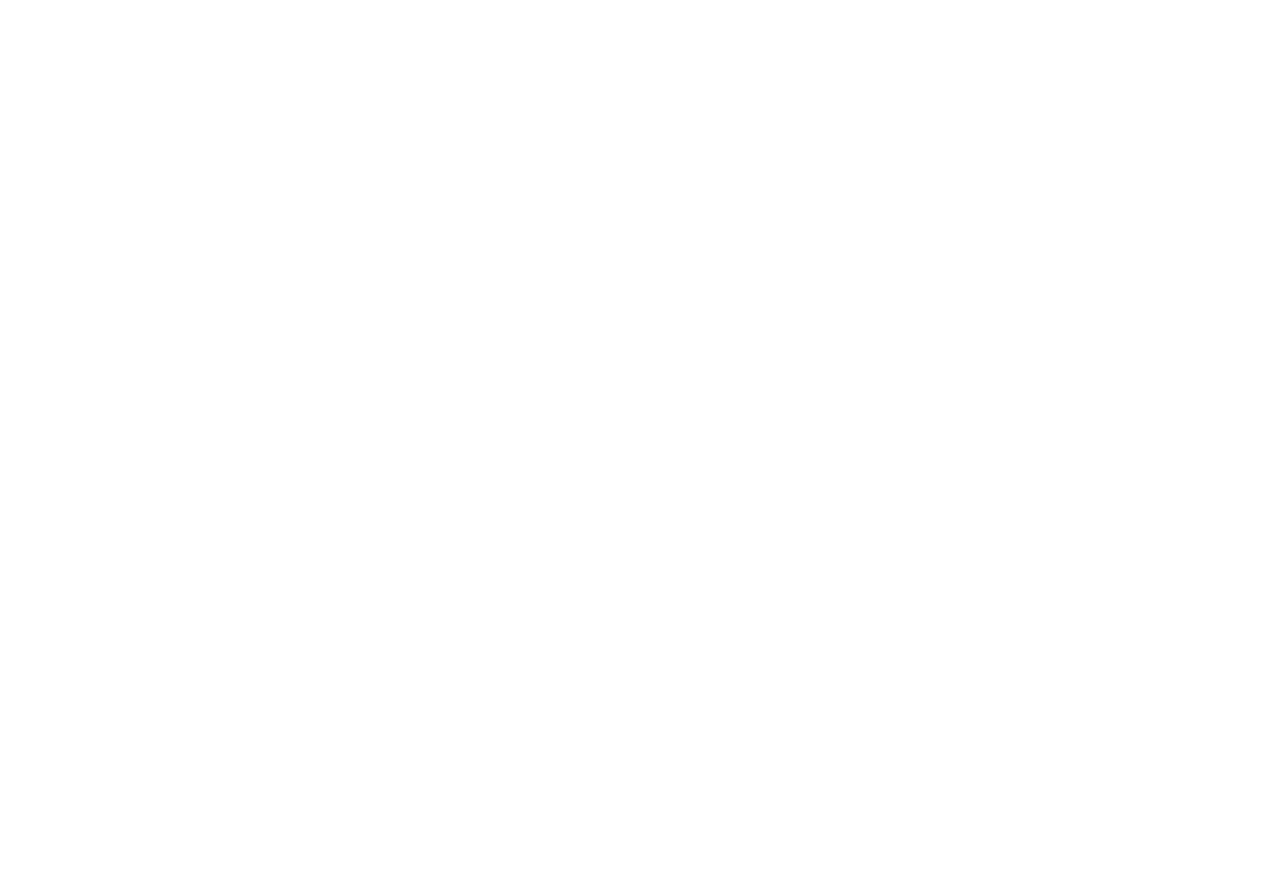
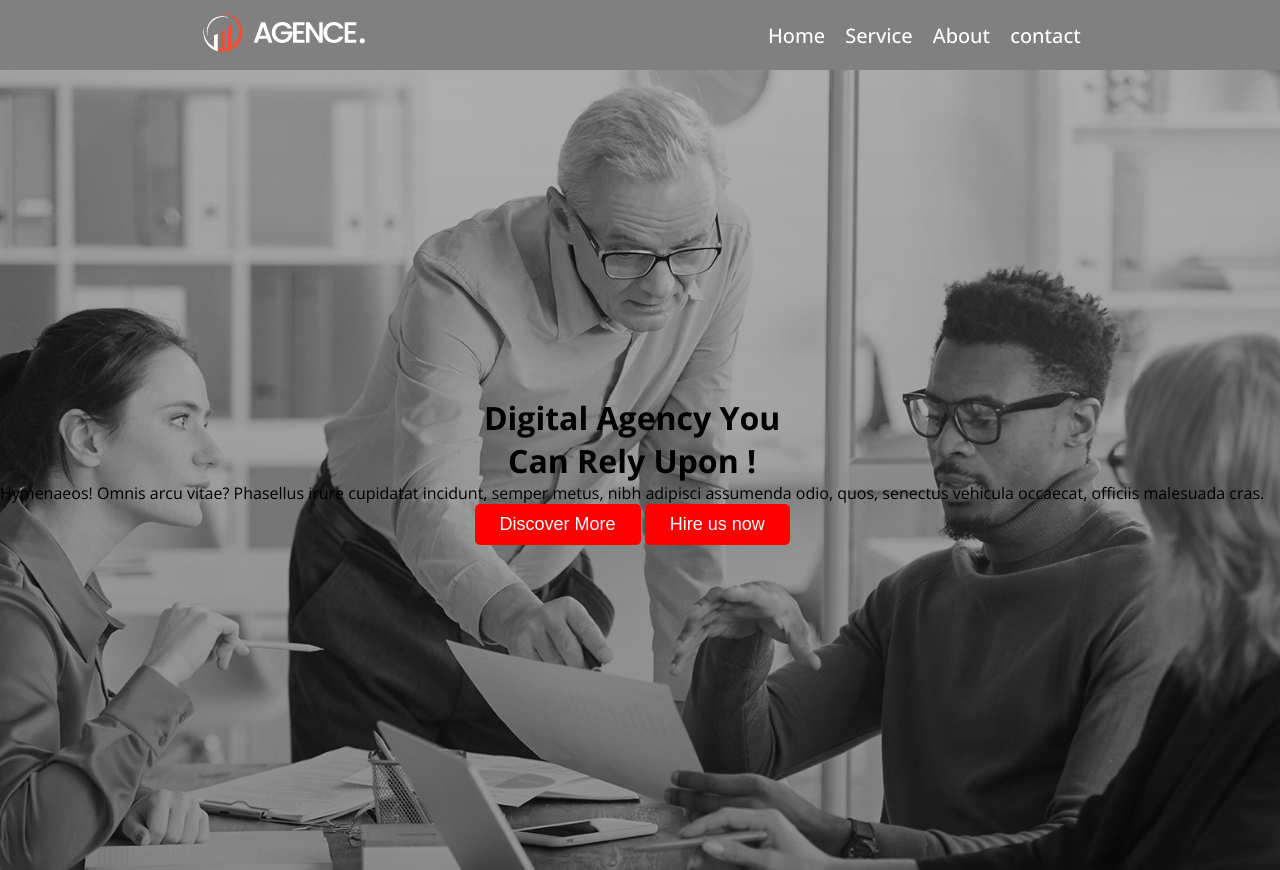
Before and after one commit to Munshi91/digital-agency, a plain HTML site: page index.html in a window 1280 px wide. Before the commit the page ends 800 px from the top, so only its background shows below. Drawn offline with nearby package versions, Linux system fonts and the light colour scheme.

Commit message:
add banner section

```diff
--- a/css/style.css
+++ b/css/style.css
@@ -0,0 +1,70 @@
+@import url('https://fonts.googleapis.com/css2?family=Open+Sans:wght@400;500;600;700;800&display=swap');
+
+:root {
+  --primary-color: gray;
+}
+
+* {
+  margin: 0;
+  padding: 0;
+  box-sizing: border-box;
+}
+body {
+  font-family: 'Open Sans', sans-serif;
+}
+a {
+  text-decoration: none;
+}
+ul li {
+  list-style: none;
+}
+.btn-primary {
+  background-color: red;
+  color: #fff;
+  padding: 10px 25px;
+  font-size: 18px;
+  font-weight: 400;
+  border: none;
+  border-radius: 5px;
+}
+.nav-container {
+  display: flex;
+  justify-content: space-around;
+  align-items: center;
+  background: var(--primary-color);
+  /* padding: 0 200px; */
+  text-align: center;
+}
+.nav-item ul {
+  display: flex;
+  gap: 20px;
+}
+.nav-item ul li {
+  font-size: 20px;
+  text-align: center;
+}
+.nav-item li a:hover {
+  color: rebeccapurple;
+}
+.nav-item li a {
+  font-weight: 500;
+  color: #fff;
+}
+.nav-logo {
+  padding: 10px 0;
+}
+/* banner section */
+.banner-container {
+  background-image: url('../asset/image/background.jpg'),
+    linear-gradient(rgba(0, 0, 0, 0.3), rgba(0, 0, 0, 0.4));
+  background-blend-mode: overlay;
+  height: 100vh;
+  background-repeat: no-repeat;
+  background-position: center;
+  background-size: cover;
+  display: flex;
+  align-items: center;
+  text-align: center;
+}
+/* .banner-info {
+} */
--- a/index.html
+++ b/index.html
@@ -5,11 +5,42 @@
   <meta charset="UTF-8">
   <meta name="viewport" content="width=device-width, initial-scale=1.0">
   <title>Digital Agency WebSite</title>
+  <link rel="stylesheet" href="https://cdnjs.cloudflare.com/ajax/libs/font-awesome/6.4.0/css/all.min.css"
+    integrity="sha512-iecdLmaskl7CVkqkXNQ/ZH/XLlvWZOJyj7Yy7tcenmpD1ypASozpmT/E0iPtmFIB46ZmdtAc9eNBvH0H/ZpiBw=="
+    crossorigin="anonymous" referrerpolicy="no-referrer" />
   <link rel="stylesheet" href="css/style.css">
 </head>
 
 <body>
+  <header>
+    <nav class="nav-container">
+      <div class="nav-logo">
+        <img src="asset/logo/logo.png" alt="">
+      </div>
+      <div class="nav-item">
+        <ul>
+          <li><a href="">Home</a></li>
+          <li><a href="">Service</a></li>
+          <li><a href="">About</a></li>
+          <li><a href="">contact</a></li>
 
+        </ul>
+      </div>
+    </nav>
+    <div class="banner-container">
+      <div class="banner-info">
+        <h1 class="banner_title">Digital</span> Agency You <br />
+          Can Rely Upon !</h1>
+        <p class="banner_description">Hymenaeos! Omnis arcu vitae? Phasellus irure cupidatat incidunt,
+          semper metus, nibh adipisci assumenda odio, quos, senectus vehicula
+          occaecat, officiis malesuada cras.</p>
+        <button class="btn-primary">Discover More</button>
+        <button class="btn-primary">Hire us now</button>
+      </div>
+    </div>
+  </header>
+  <main></main>
+  <footer></footer>
 </body>
 
 </html>
```
